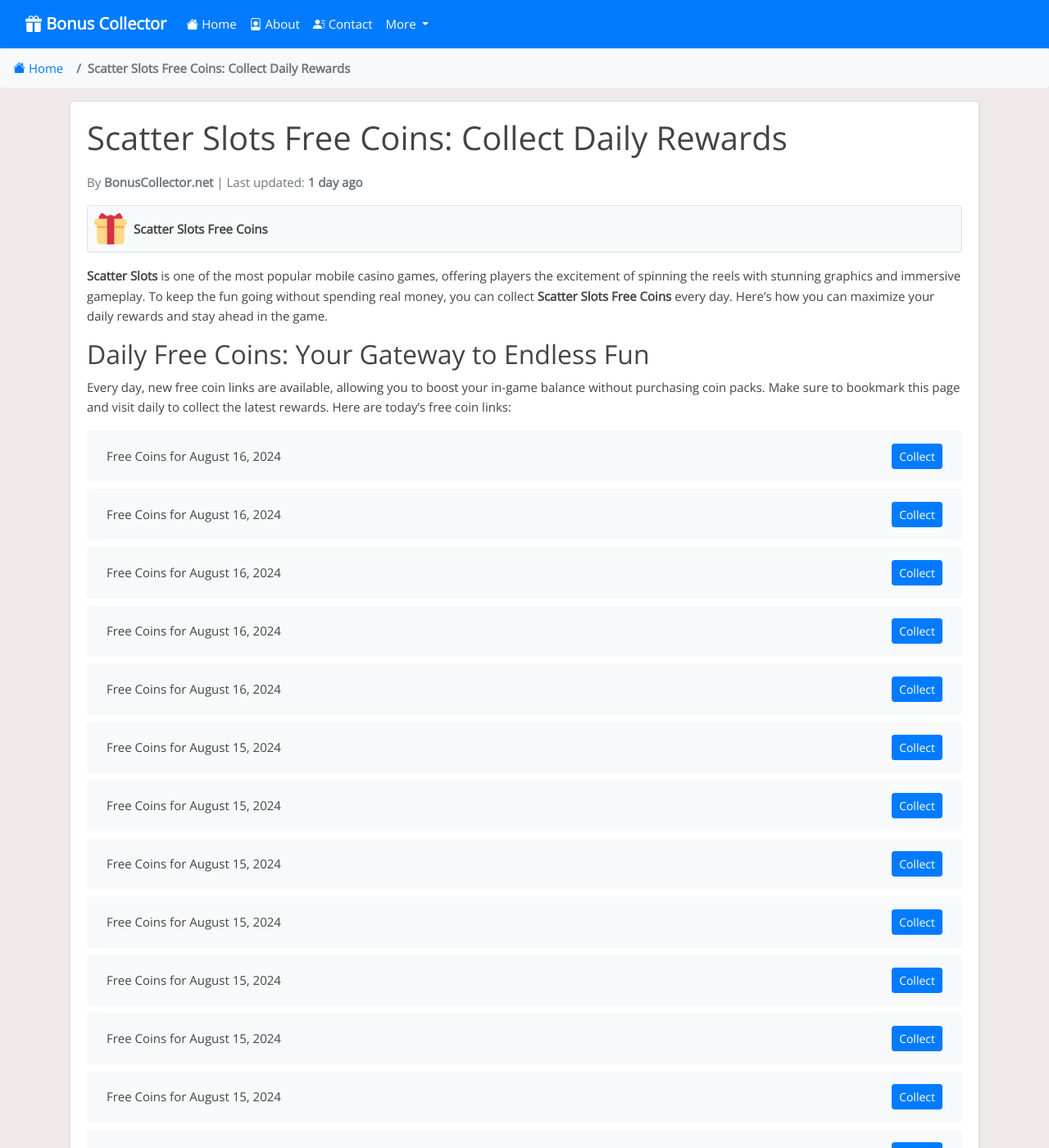
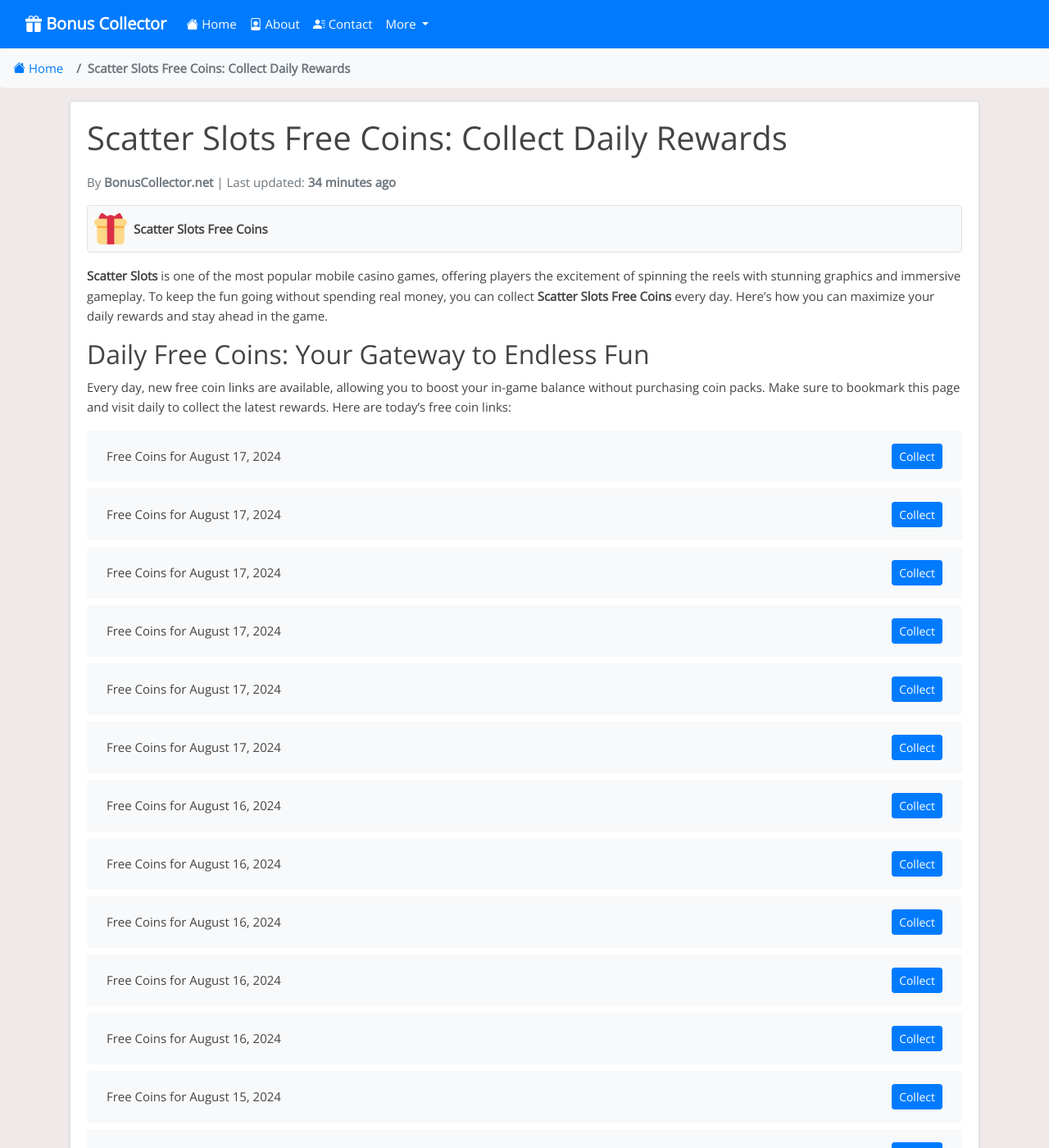
Before and after one commit to Prollad99/bs-net, a Jekyll site: the page built from _posts/2024-08-09-scatter-slots.md, in a window 1280 px wide and 1400 px high. Shown: the whole window at 82% size. Built offline with Jekyll 4.4.1, drawn with Linux system fonts in a browser that asks for light colours; nearby versions of some CDN libraries; comment, search, counter and statistics services are not loaded; some of the changed text lies outside the part shown.

Commit message:
Update scatter-slots reward links and last modified date

```diff
--- a/_data/include_files.yml
+++ b/_data/include_files.yml
@@ -89,4 +89,4 @@
   last_modified: 2024-08-16 03:25:56
 
 scatter-slots.html:
-  last_modified: 2024-08-16 03:42:39
+  last_modified: 2024-08-17 03:38:41
--- a/_includes/scatter-slots.html
+++ b/_includes/scatter-slots.html
@@ -1,4 +1,28 @@
 <ul class="list-group mt-3 mb-4">
+  <li class="list-group-item d-flex justify-content-between align-items-center">
+    <span>Free Coins for August 17, 2024</span>
+    <a href="https://tinyurl.com/mry89rke" class="btn btn-primary btn-sm">Collect</a>
+  </li>
+  <li class="list-group-item d-flex justify-content-between align-items-center">
+    <span>Free Coins for August 17, 2024</span>
+    <a href="https://tinyurl.com/3pm273wf" class="btn btn-primary btn-sm">Collect</a>
+  </li>
+  <li class="list-group-item d-flex justify-content-between align-items-center">
+    <span>Free Coins for August 17, 2024</span>
+    <a href="https://tinyurl.com/msmpzwes" class="btn btn-primary btn-sm">Collect</a>
+  </li>
+  <li class="list-group-item d-flex justify-content-between align-items-center">
+    <span>Free Coins for August 17, 2024</span>
+    <a href="https://tinyurl.com/ysvvfw33" class="btn btn-primary btn-sm">Collect</a>
+  </li>
+  <li class="list-group-item d-flex justify-content-between align-items-center">
+    <span>Free Coins for August 17, 2024</span>
+    <a href="https://tinyurl.com/4443t674" class="btn btn-primary btn-sm">Collect</a>
+  </li>
+  <li class="list-group-item d-flex justify-content-between align-items-center">
+    <span>Free Coins for August 17, 2024</span>
+    <a href="https://tinyurl.com/yck6c7kw" class="btn btn-primary btn-sm">Collect</a>
+  </li>
   <li class="list-group-item d-flex justify-content-between align-items-center">
     <span>Free Coins for August 16, 2024</span>
     <a href="https://tinyurl.com/nwzvp3v5" class="btn btn-primary btn-sm">Collect</a>
@@ -375,28 +399,4 @@
     <span>Free Coins for August 9, 2024</span>
     <a href="https://tinyurl.com/msczk953" class="btn btn-primary btn-sm">Collect</a>
   </li>
-  <li class="list-group-item d-flex justify-content-between align-items-center">
-    <span>Free Coins for August 9, 2024</span>
-    <a href="https://tinyurl.com/v4ursbvx" class="btn btn-primary btn-sm">Collect</a>
-  </li>
-  <li class="list-group-item d-flex justify-content-between align-items-center">
-    <span>Free Coins for August 9, 2024</span>
-    <a href="https://tinyurl.com/nxsmh9af" class="btn btn-primary btn-sm">Collect</a>
-  </li>
-  <li class="list-group-item d-flex justify-content-between align-items-center">
-    <span>Free Coins for August 9, 2024</span>
-    <a href="https://tinyurl.com/ybfyrum8" class="btn btn-primary btn-sm">Collect</a>
-  </li>
-  <li class="list-group-item d-flex justify-content-between align-items-center">
-    <span>Free Coins for August 9, 2024</span>
-    <a href="https://tinyurl.com/79yu2d24" class="btn btn-primary btn-sm">Collect</a>
-  </li>
-  <li class="list-group-item d-flex justify-content-between align-items-center">
-    <span>Free Coins for August 9, 2024</span>
-    <a href="https://tinyurl.com/vazuc33f" class="btn btn-primary btn-sm">Collect</a>
-  </li>
-  <li class="list-group-item d-flex justify-content-between align-items-center">
-    <span>Free Coins for August 9, 2024</span>
-    <a href="https://tinyurl.com/586denpt" class="btn btn-primary btn-sm">Collect</a>
-  </li>
 </ul>
```
Also changed, not shown: links-json/scatter-slots.json (+24 -24 lines).
